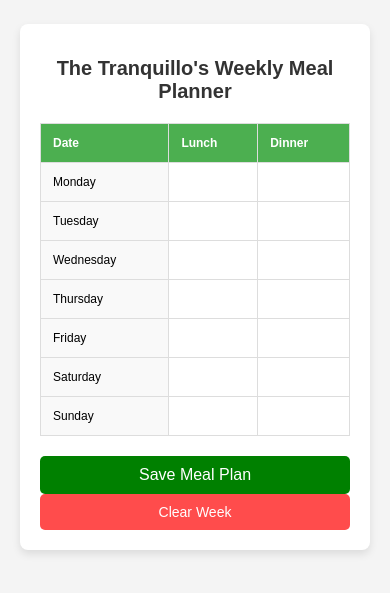
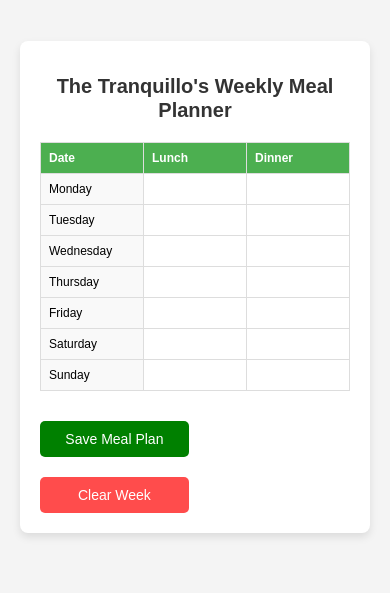
Before and after one commit to vinnietran/meal-planner, a plain HTML site: page index.html in a window 390 px wide. Shown: the part 155-748 px from the top of the page. Drawn offline with Linux system fonts and the light colour scheme; no server answers.

Commit message:
Optimizing for mobile

```diff
--- a/index.html
+++ b/index.html
@@ -9,7 +9,7 @@
 <body>
     <div class="container">
         <h1>The Tranquillo's Weekly Meal Planner</h1>
-        <div id="message" style="display:none; padding: 10px; background-color: #4CAF50; color: white;"></div>
+        <div id="message" style="display:none; padding: 10px; background-color: #4CAF50; color: white; text-align: center;"></div>
         <table id="meal-table">
             <thead>
                 <tr>
@@ -22,8 +22,10 @@
                 <!-- Rows will be generated dynamically here -->
             </tbody>
         </table>
-        <button id="save-week">Save Meal Plan</button>
-        <button id="clear-week">Clear Week</button>
+        <div class="button-container">
+            <button id="save-week">Save Meal Plan</button>
+            <button id="clear-week">Clear Week</button>
+        </div>
     </div>
     <script src="app.js"></script>
 </body>
--- a/styles.css
+++ b/styles.css
@@ -9,6 +9,7 @@ body {
     justify-content: center;
     align-items: center;
     min-height: 100vh;
+    text-align: center;
 }
 
 .container {
@@ -16,20 +17,23 @@ body {
     border-radius: 8px;
     box-shadow: 0 4px 8px rgba(0, 0, 0, 0.1);
     padding: 20px;
-    max-width: 600px;
+    max-width: 100%;
     width: 100%;
+    box-sizing: border-box;
 }
 
 h1 {
-    text-align: center;
     color: #333333;
     margin-bottom: 20px;
+    font-size: 24px;
+    line-height: 1.2;
 }
 
 table {
     width: 100%;
     border-collapse: collapse;
     margin-bottom: 20px;
+    table-layout: fixed; /* Makes columns equal width */
 }
 
 thead {
@@ -39,8 +43,9 @@ thead {
 
 th, td {
     text-align: left;
-    padding: 12px;
+    padding: 10px;
     border: 1px solid #ddd;
+    word-wrap: break-word; /* Ensures text breaks within cells */
 }
 
 th {
@@ -68,43 +73,58 @@ td[contenteditable="true"]:focus {
     outline: none;
 }
 
-#clear-week {
-    background-color: #ff4c4c;
+.button-container {
+    display: flex;
+    justify-content: space-between;
+    gap: 10px;
+    flex-wrap: wrap; /* Ensure buttons wrap on small screens */
+}
+
+button {
+    flex: 1; /* Make buttons equal width */
+    background-color: #4CAF50;
     color: white;
     border: none;
-    padding: 10px 20px;
+    padding: 10px;
     border-radius: 5px;
     cursor: pointer;
     font-size: 16px;
+    margin-top: 10px;
     width: 100%;
+    max-width: 48%; /* Max width of 48% so two buttons fit on one line on larger screens */
 }
 
-#save-week {
-    background-color: green;
-    padding-bottom: 100px;
-    color: white;
-    border: none;
-    padding: 10px 20px;
-    border-radius: 5px;
-    cursor: pointer;
-    font-size: 16px;
-    width: 100%;
+button#clear-week {
+    background-color: #ff4c4c;
 }
 
-#clear-week:hover {
+button#clear-week:hover {
     background-color: #ff1a1a;
 }
 
+button#save-week {
+    background-color: green;
+}
+
+button:hover {
+    opacity: 0.9;
+}
+
 @media (max-width: 600px) {
-    table, th, td {
-        font-size: 12px;
-    }
-
     h1 {
         font-size: 20px;
     }
 
-    #clear-week {
+    table, th, td {
+        font-size: 12px;
+        padding: 8px;
+    }
+
+    button {
         font-size: 14px;
     }
+
+    .button-container {
+        flex-direction: column; /* Stack buttons on top of each other on small screens */
+    }
 }
```
